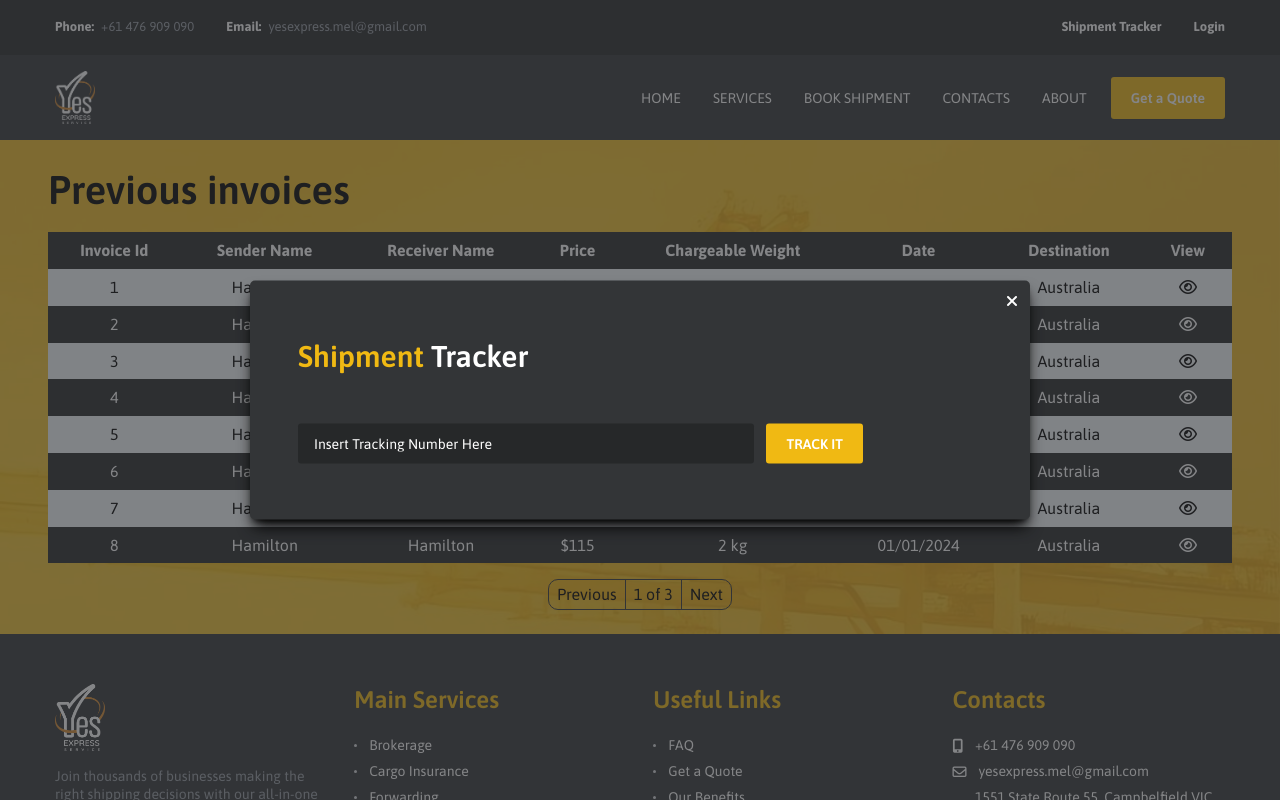
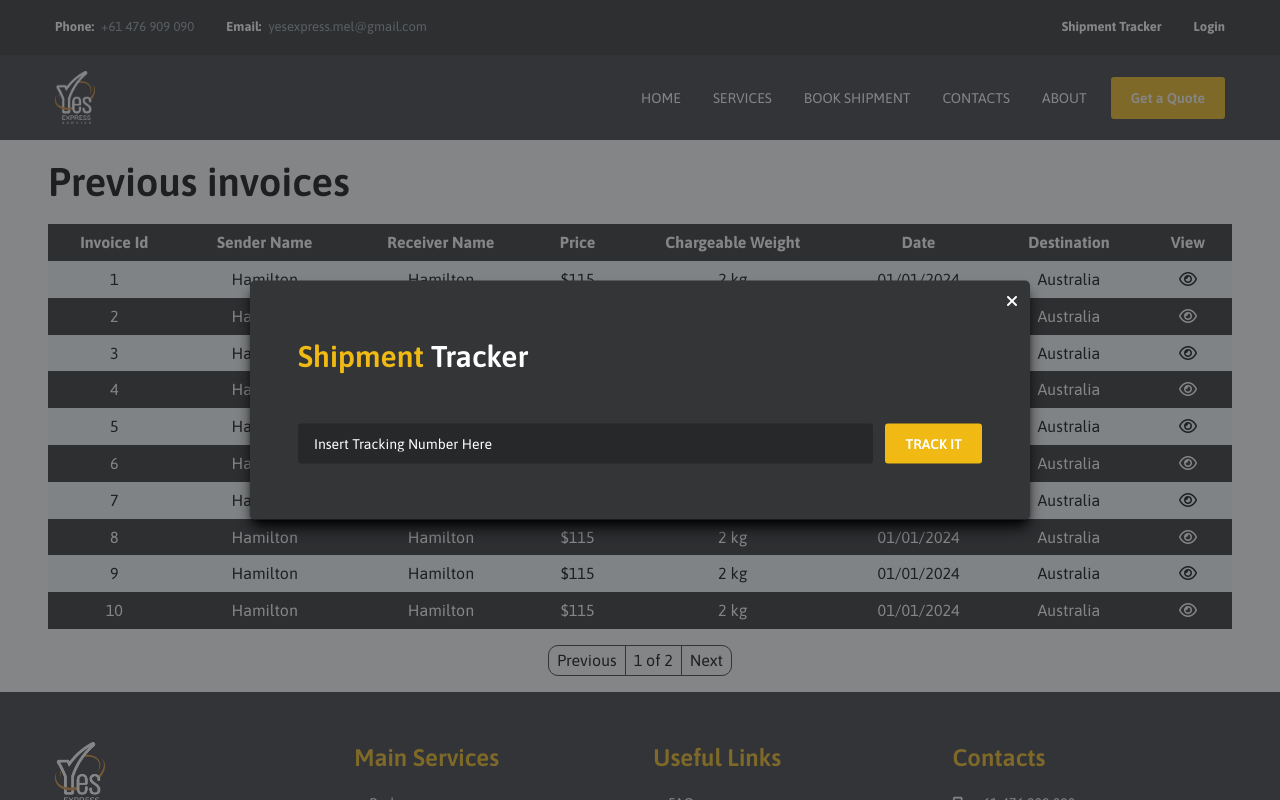
Before and after one commit to kashi992/YesExpress, a React (Create React App) app: page /previous-receipt in a window 1280 px wide. Both pictures are taken after a click on the element "Shipment Tracker". Shown: the top 800 px of the page. Built offline with nearby package versions, Linux system fonts and the light colour scheme.

Commit message:
code updated

```diff
--- a/src/components/popups/shippmentModal.js
+++ b/src/components/popups/shippmentModal.js
@@ -15,7 +15,7 @@ const ShipmentModal = ({ isOpen, closeModal }) => {
         >
           <i className="fas fa-times text-white cursor-pointer absolute top-3 right-3 z-10" onClick={closeModal}></i>
           <h2 className='text-[30px] font-semibold text-white mb-12'><span className='text-[#f0b913]'>Shipment </span> Tracker</h2>
-            <form action="" className='flex gap-3 items-center max-w-[565px] w-full'>
+            <form action="" className='flex gap-3 items-center w-full'>
               <input type="text" className='bg-[#262829] h-[40px] w-full rounded-[3px] py-2 px-4 fsSm text-white placeholder:text-white' placeholder="Insert Tracking Number Here" />
               <LinkButton text="Track It" className="bg-[#f0b913] uppercase text-white text-nowrap h-[40px] hover:bg-white hover:text-[#262829]" />
             </form>
--- a/src/layout/topBar/topBar.js
+++ b/src/layout/topBar/topBar.js
@@ -76,7 +76,7 @@ const TopBar = () => {
                                                 </li>
                                                 <li className='text-white opacity-60 hover:opacity-100 text-xs py-2 border-b border-[#7d7d7d]'>
                                                 <Link to={'/dashboard'}>
-                                                <i class="fas fa-user-circle"></i>
+                                                <i className="fas fa-user-circle"></i>
                                                         <span className='ms-2'>Profile</span>
                                                     </Link>
                                                 </li>
--- a/src/pages/addReceipt/addInvoiceForm.js
+++ b/src/pages/addReceipt/addInvoiceForm.js
@@ -127,7 +127,7 @@ const AddInvoiceForm = () => {
         localStorage.setItem('receiverFormData', JSON.stringify(receiverFormData));
         localStorage.setItem('productFormData', JSON.stringify(productFormData));
         localStorage.setItem('deliveryFormData', JSON.stringify(deliveryFormData));
-        console.log('Data Saved')
+        // console.log('Data Saved')
     };
 
     useEffect(() => {
--- a/src/pages/dashboard/previousReceipt/index.js
+++ b/src/pages/dashboard/previousReceipt/index.js
@@ -188,7 +188,7 @@ const data = [
 const PreviousInvoices = () => {
 
   const [currentPage, setCurrentPage] = useState(1);
-  const [itemsPerPage] = useState(8); // Change this value to adjust items per page
+  const [itemsPerPage] = useState(10); // Change this value to adjust items per page
 
   // Pagination logic
   const indexOfLastItem = currentPage * itemsPerPage;
@@ -200,7 +200,7 @@ const PreviousInvoices = () => {
   const paginate = (pageNumber) => setCurrentPage(pageNumber);
 
   return (
-    <div className='customTable px-12 py-6 h-full overflow-y-auto bannerBg' style={{height: "auto"}}>
+    <div className='customTable px-12 py-4 h-full overflow-y-auto max-h-[calc(100vh-125px)]' style={{height: "auto"}}>
       <h1 className='text-[2.5rem] font-semibold mb-4'>Previous invoices</h1>
       <table className='w-full'>
         <thead>
@@ -225,7 +225,7 @@ const PreviousInvoices = () => {
               <td>{row.chargeableWeight}</td>
               <td>{row.date}</td>
               <td>{row.destination}</td>
-              <td className='cursor-pointer'><i class="far fa-eye"></i></td>
+              <td className='cursor-pointer'><i className="far fa-eye"></i></td>
             </tr>
           ))}
         </tbody>
```
